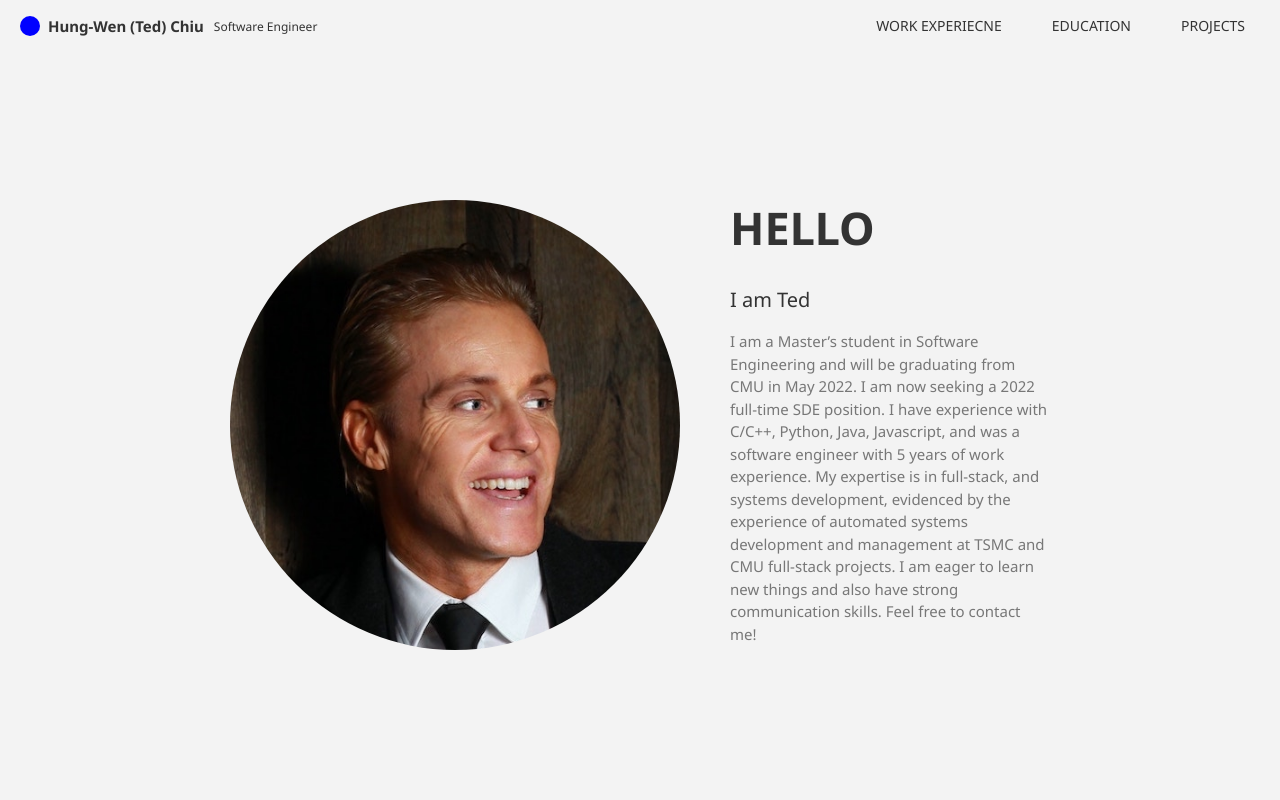
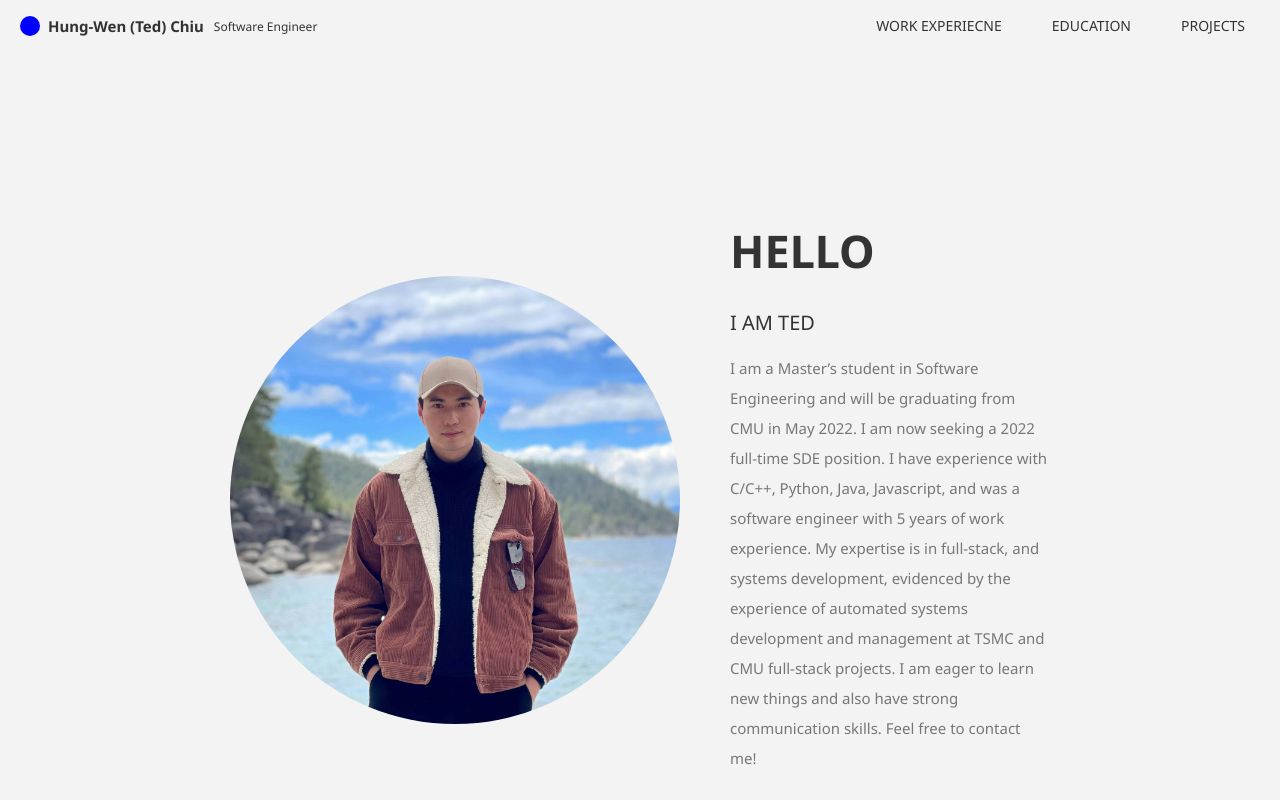
Before and after one commit to hungwenchiu/hungwenchiu.github.io, a website: page introduction.html in a window 1280 px wide. Drawn offline with nearby package versions, Linux system fonts and the light colour scheme.

Commit message:
2nd web version

```diff
--- a/introduction.html
+++ b/introduction.html
@@ -29,7 +29,7 @@
         </nav>
 
         <header class="header">
-            <img src="/img/author.jpeg" alt="" class="header__img">
+            <img src="/img/myphoto.jpg" alt="" class="header__img">
             <div class="header__text">
                 <h class="header__text__title heading-1">Hello</h>
                 <h class="header__text__intro heading-2">I am Ted</h>
--- a/sass/_header.scss
+++ b/sass/_header.scss
@@ -1,4 +1,5 @@
 .header {
+    padding-top: 15rem;
     color: $color-grey-dark-1;
     line-height: 1;
 
@@ -38,12 +39,13 @@
             font-size: 2rem;
             display: block;
             margin-bottom: 2rem;
+            text-transform: uppercase;
         }
 
         &__content {
             color: $color-grey-dark-2;
             font-size: 1.5rem;
-            line-height: 1.5;
+            line-height: 2;
         }
 
 
```
Also changed, not shown: index.html (+1 -1 lines), css/style.css, img/myphoto.jpg (added), 1 other file.
